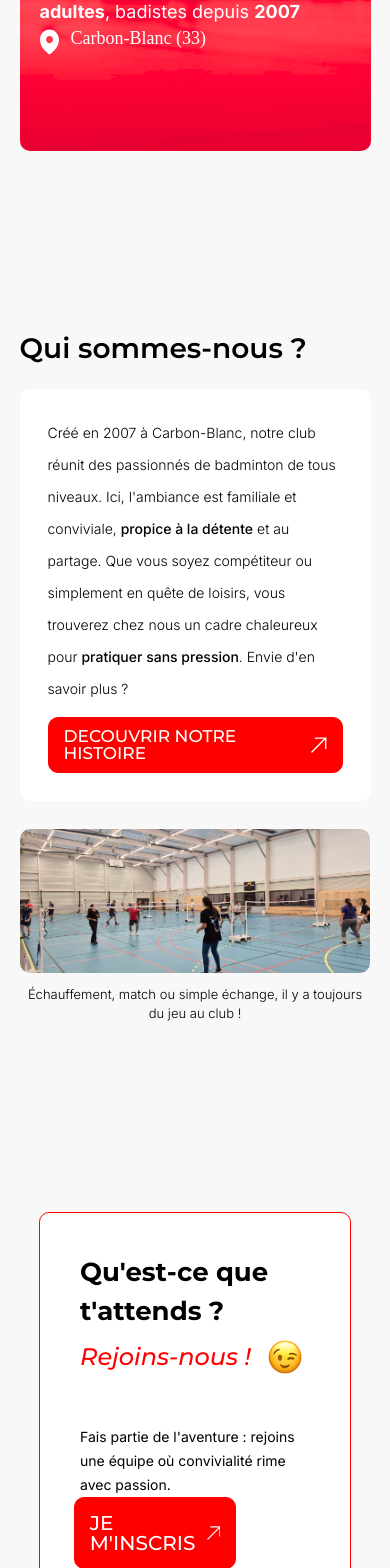
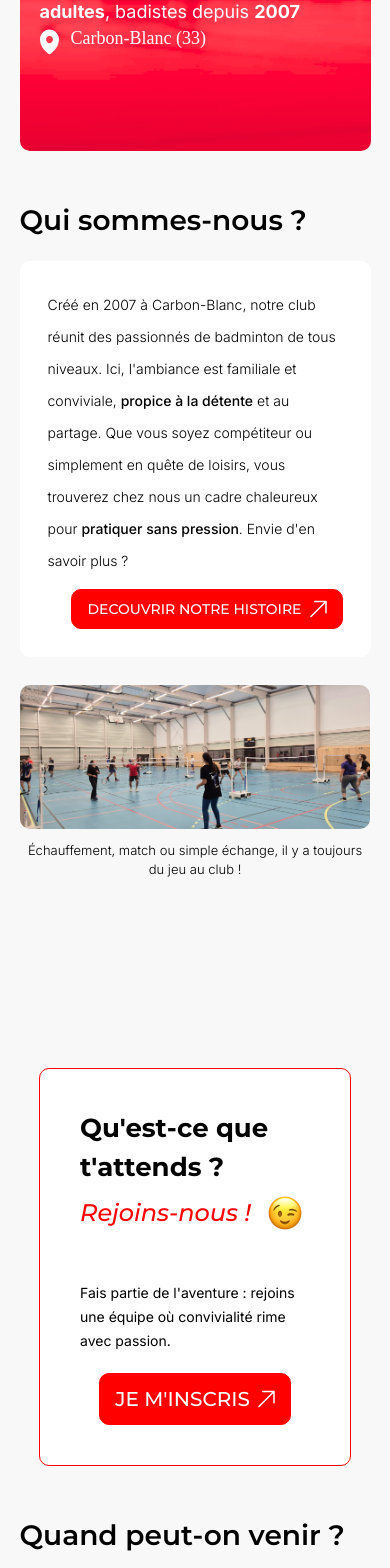
Before and after one commit to Matsuel/CACBO-Badminton, a Next.js app: page / in a window 390 px wide. Shown: the part 432-2000 px from the top of the page. Built offline with nearby package versions, Linux system fonts and the light colour scheme; a web font is replaced by a local one.

Commit message:
Improves responsive layout and spacing consistency
Updates multiple components to enhance layout responsiveness:
- Adds margin and gap adjustments for better spacing
- Refines class usage for consistent styling across breakpoints

No related issue mentioned.

```diff
--- a/src/app/page.tsx
+++ b/src/app/page.tsx
@@ -63,7 +63,7 @@ export default function Home() {
 
           </div>
 
-          <Paragraphe className="2xl:w-[70%] w-full font-normal leading-6">
+          <Paragraphe className="2xl:w-[70%] w-full font-normal leading-6 mb-5">
             Fais partie de l&apos;aventure : rejoins une équipe où convivialité rime avec passion.
           </Paragraphe>
 
@@ -75,7 +75,7 @@ export default function Home() {
           rowReverse
           white
           icon={Goto}
-          className="mr-20 text-xl px-5 py-[15px] uppercase"
+          className="lg:mr-20 text-xl px-5 py-[15px] uppercase"
         >
           JE M&apos;INSCRIS
         </Button>
@@ -97,7 +97,7 @@ export default function Home() {
               Envie de taper le volant ? Nos créneaux sont :
             </Subtitle>
 
-            <div className="w-[100%] h-auto flex flex-row items-center justify-between">
+            <div className="w-[100%] h-auto flex lg:flex-row flex-col gap-5 lg:items-center items-start justify-between">
               <div className="flex flex-col gap-2">
                 <ListElement>
                   <span className="font-normal">lundi</span> → 21ᴴ - 23ᴴ
--- a/src/components/Bloc/index.tsx
+++ b/src/components/Bloc/index.tsx
@@ -15,7 +15,7 @@ const Bloc = ({
     ...props
 }: BlocProps) => {
     return (
-        <div className={cn("md:w-[80%] w-[90%] h-auto flex flex-col items-start justify-center gap-5 mt-44", className)} {...props}>
+        <div className={cn("md:w-[80%] w-[90%] h-auto flex flex-col items-start justify-center gap-5 lg:mt-44 mt-12", className)} {...props}>
             <BlocTitle className={blocIcon ? 'flex flex-row items-center gap-3' : ''}>
                 {blocTitle} {blocIcon}
             </BlocTitle>
--- a/src/components/UI/Button.tsx
+++ b/src/components/UI/Button.tsx
@@ -27,7 +27,7 @@ const Button = ({
     }
 
     return (
-        <Link href={href} target={target} className={`flex ${rowReverse ? "flex-row-reverse" : "flex-row"} items-center justify-center gap-2 rounded-ten px-[15px] py-[10px] font-Montserrat font-medium text-paragraph leading-none ${buttonStyle[variant]} ${className}`}>
+        <Link href={href} target={target} className={`flex ${rowReverse ? "flex-row-reverse" : "flex-row"} items-center justify-center gap-2 rounded-ten px-[15px] py-[10px] font-Montserrat font-medium lg:text-paragraph text-paragraph-mobile leading-none ${buttonStyle[variant]} ${className}`}>
             {icon}
             {children}
         </Link>
```
